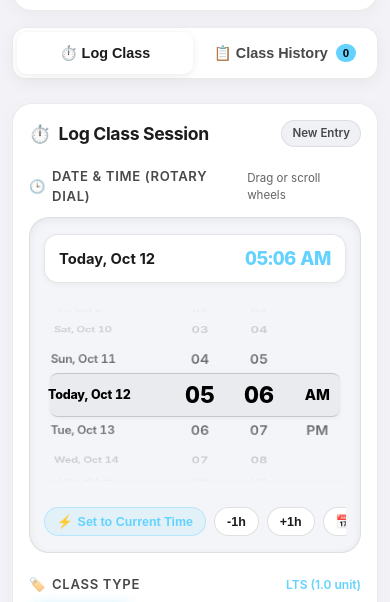
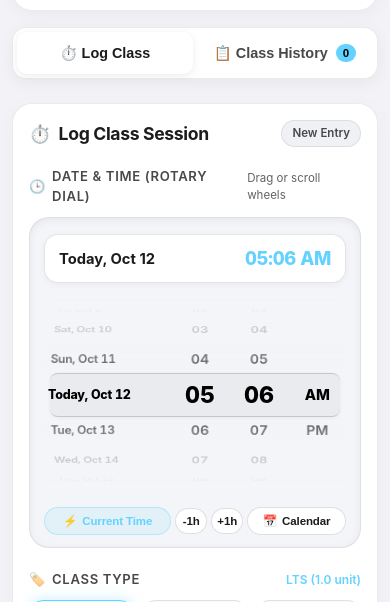
Before and after one commit to jiehern/my-antigravity-projects, a website: page index.html in a window 390 px wide. Shown: the part 162-764 px from the top of the page. Drawn offline with Linux system fonts and the light colour scheme.

Commit message:
style: flush rotary quick action pills in 1 line with no right gap

```diff
--- a/index.html
+++ b/index.html
@@ -15,7 +15,7 @@
   <meta name="apple-mobile-web-app-title" content="AeroSplash">
   <link rel="apple-touch-icon" href="assets/app-icon.png">
   <link rel="icon" type="image/png" href="assets/app-icon.png">
-  <link rel="stylesheet" href="styles.css?v=4.4">
+  <link rel="stylesheet" href="styles.css?v=4.5">
   <script type="importmap">
   {
     "imports": {
@@ -124,17 +124,17 @@
 
               <!-- Quick Action Pills -->
               <div class="rotary-quick-actions">
-                <button type="button" class="quick-pill-btn primary" id="btn-set-now">
-                  <span>⚡</span> Set to Current Time
+                <button type="button" class="quick-pill-btn primary" id="btn-set-now" title="Set to Current Time">
+                  <span>⚡</span> <span class="btn-text-full">Set to Current Time</span><span class="btn-text-compact">Current Time</span>
                 </button>
-                <button type="button" class="quick-pill-btn" id="btn-minus-hour">
+                <button type="button" class="quick-pill-btn" id="btn-minus-hour" title="Minus 1 Hour">
                   <span>-1h</span>
                 </button>
-                <button type="button" class="quick-pill-btn" id="btn-plus-hour">
+                <button type="button" class="quick-pill-btn" id="btn-plus-hour" title="Plus 1 Hour">
                   <span>+1h</span>
                 </button>
-                <button type="button" class="quick-pill-btn" id="btn-calendar-jump">
-                  <span>📅 Calendar Jump</span>
+                <button type="button" class="quick-pill-btn" id="btn-calendar-jump" title="Jump to Calendar Date">
+                  <span>📅</span> <span class="btn-text-full">Calendar Jump</span><span class="btn-text-compact">Calendar</span>
                 </button>
               </div>
             </div>
--- a/styles.css
+++ b/styles.css
@@ -408,6 +408,7 @@ body::after {
   box-shadow: inset 0 2px 10px rgba(0, 0, 0, 0.7);
   position: relative;
   overflow: hidden;
+  container-type: inline-size;
 }
 
 /* Live Selected Time Display */
@@ -594,9 +595,85 @@ body::after {
 /* Quick Control Pills below the Rotary Dial */
 .rotary-quick-actions {
   display: flex;
-  gap: 8px;
+  align-items: center;
+  gap: 6px;
   margin-top: 12px;
-  flex-wrap: wrap;
+  width: 100%;
+  flex-wrap: nowrap;
+}
+
+.rotary-quick-actions .quick-pill-btn {
+  justify-content: center;
+  padding: 6px 10px;
+  font-size: 0.76rem;
+  letter-spacing: -0.01em;
+  white-space: nowrap !important;
+}
+
+.rotary-quick-actions #btn-set-now {
+  flex: 1.35 1 auto;
+}
+
+.rotary-quick-actions #btn-minus-hour,
+.rotary-quick-actions #btn-plus-hour {
+  flex: 0 0 auto;
+  min-width: 38px;
+  padding: 6px 8px;
+  text-align: center;
+}
+
+.rotary-quick-actions #btn-calendar-jump {
+  flex: 1 1 auto;
+}
+
+.rotary-quick-actions .btn-text-full {
+  display: inline;
+}
+
+.rotary-quick-actions .btn-text-compact {
+  display: none;
+}
+
+@container (max-width: 385px) {
+  .rotary-quick-actions {
+    gap: 4px;
+  }
+  .rotary-quick-actions .quick-pill-btn {
+    padding: 6px 5px;
+    font-size: 0.72rem;
+  }
+  .rotary-quick-actions #btn-minus-hour,
+  .rotary-quick-actions #btn-plus-hour {
+    min-width: 32px;
+    padding: 6px 4px;
+  }
+  .rotary-quick-actions .btn-text-full {
+    display: none;
+  }
+  .rotary-quick-actions .btn-text-compact {
+    display: inline;
+  }
+}
+
+@media (max-width: 480px) {
+  .rotary-quick-actions {
+    gap: 4px;
+  }
+  .rotary-quick-actions .quick-pill-btn {
+    padding: 6px 5px;
+    font-size: 0.72rem;
+  }
+  .rotary-quick-actions #btn-minus-hour,
+  .rotary-quick-actions #btn-plus-hour {
+    min-width: 32px;
+    padding: 6px 4px;
+  }
+  .rotary-quick-actions .btn-text-full {
+    display: none;
+  }
+  .rotary-quick-actions .btn-text-compact {
+    display: inline;
+  }
 }
 
 .quick-pill-btn {
@@ -2284,19 +2361,14 @@ body::after {
   }
 
   .rotary-quick-actions {
+    flex-wrap: nowrap;
+    width: 100%;
     overflow-x: auto;
-    flex-wrap: nowrap;
-    padding-bottom: 4px;
-    -webkit-overflow-scrolling: touch;
     scrollbar-width: none;
   }
 
   .rotary-quick-actions::-webkit-scrollbar {
     display: none;
-  }
-
-  .rotary-quick-actions .quick-pill-btn {
-    flex-shrink: 0;
   }
 
   .card-time-large {
```
